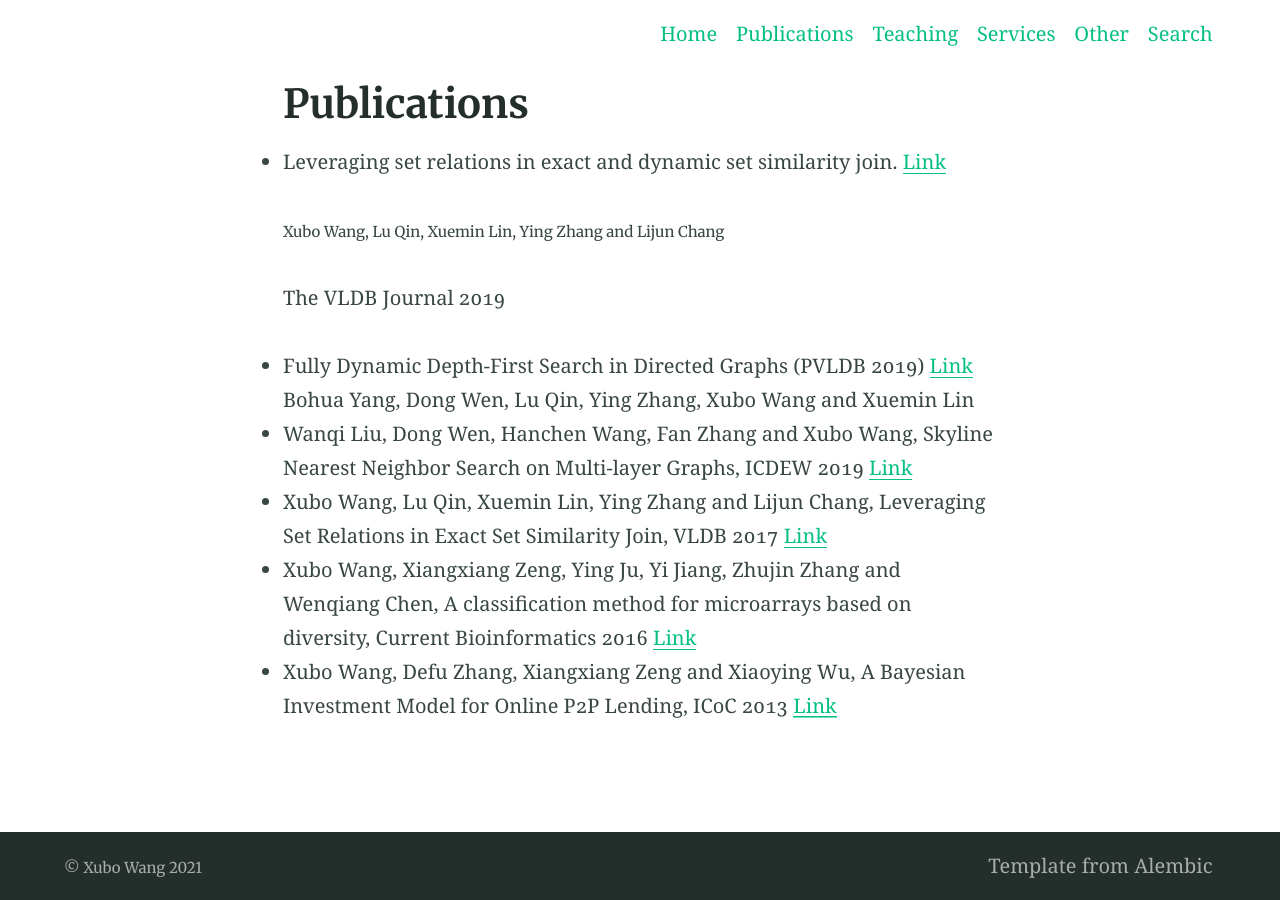
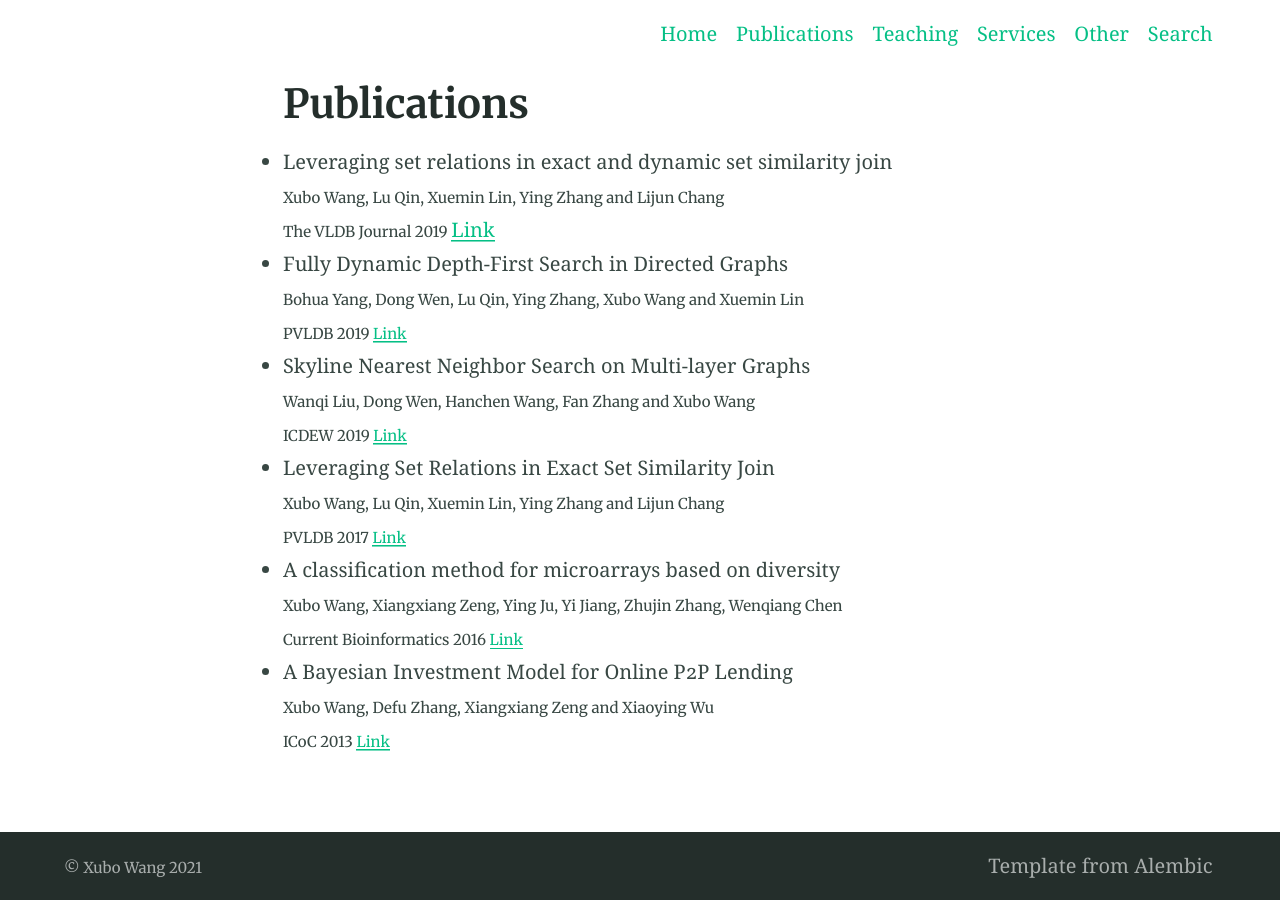
Before and after one commit to xbwanglab/xwang, a Jekyll site: the page built from publications.md, in a window 1280 px wide. Built offline with Jekyll 4.4.1, drawn with Linux system fonts in a browser that asks for light colours.

Commit message:
publication formatted

```diff
--- a/publications.md
+++ b/publications.md
@@ -4,17 +4,26 @@ title: Publications
 ---
 
 
-* Leveraging set relations in exact and dynamic set similarity join.  [Link](https://link.springer.com/article/10.1007/s00778-018-0529-2)
-<p> <small> Xubo Wang, Lu Qin, Xuemin Lin, Ying Zhang and Lijun Chang </small> </p>
-The VLDB Journal 2019
+* Leveraging set relations in exact and dynamic set similarity join   <br />
+ <small> Xubo Wang, Lu Qin, Xuemin Lin, Ying Zhang and Lijun Chang </small>  <br />
+<small> The VLDB Journal 2019 </small> [Link](https://link.springer.com/article/10.1007/s00778-018-0529-2)
 
-* Fully Dynamic Depth-First Search in Directed Graphs (PVLDB 2019) [Link](http://www.vldb.org/pvldb/vol13/p142-yang.pdf)
-    Bohua Yang, Dong Wen, Lu Qin, Ying Zhang, Xubo Wang and Xuemin Lin
+* Fully Dynamic Depth-First Search in Directed Graphs <br />
+ <small>    Bohua Yang, Dong Wen, Lu Qin, Ying Zhang, Xubo Wang and Xuemin Lin </small>  <br />
+<small> 	PVLDB 2019 [Link](http://www.vldb.org/pvldb/vol13/p142-yang.pdf)
 
-* Wanqi Liu, Dong Wen, Hanchen Wang, Fan Zhang and Xubo Wang, Skyline Nearest Neighbor Search on Multi-layer Graphs, ICDEW 2019 [Link](https://ieeexplore.ieee.org/document/8750910)
+* Skyline Nearest Neighbor Search on Multi-layer Graphs <br />
+ <small>   Wanqi Liu, Dong Wen, Hanchen Wang, Fan Zhang and Xubo Wang </small>  <br />
+ <small>   ICDEW 2019 [Link](https://ieeexplore.ieee.org/document/8750910)
 
-* Xubo Wang, Lu Qin, Xuemin Lin, Ying Zhang and Lijun Chang, Leveraging Set Relations in Exact Set Similarity Join, VLDB 2017 [Link](http://www.vldb.org/pvldb/vol10/p925-wang.pdf)
+*  Leveraging Set Relations in Exact Set Similarity Join  <br />
+ <small>   Xubo Wang, Lu Qin, Xuemin Lin, Ying Zhang and Lijun Chang </small>  <br />
+ <small>   PVLDB 2017 [Link](http://www.vldb.org/pvldb/vol10/p925-wang.pdf)
 
-* Xubo Wang, Xiangxiang Zeng, Ying Ju, Yi Jiang, Zhujin Zhang and Wenqiang Chen, A classification method for microarrays based on diversity, Current Bioinformatics 2016 [Link](http://www.eurekaselect.com/124039/article)
+* A classification method for microarrays based on diversity <br />
+ <small>   Xubo Wang, Xiangxiang Zeng, Ying Ju, Yi Jiang, Zhujin Zhang, Wenqiang Chen </small>  <br />
+ <small>   Current Bioinformatics 2016 [Link](http://www.eurekaselect.com/124039/article)
 
-* Xubo Wang, Defu Zhang, Xiangxiang Zeng and Xiaoying Wu, A Bayesian Investment Model for Online P2P Lending, ICoC 2013 [Link](https://link.springer.com/chapter/10.1007/978-3-642-53959-6_3)
+* A Bayesian Investment Model for Online P2P Lending <br />
+ <small>   Xubo Wang, Defu Zhang, Xiangxiang Zeng and Xiaoying Wu </small>  <br />
+ <small>   ICoC 2013 [Link](https://link.springer.com/chapter/10.1007/978-3-642-53959-6_3)
```
